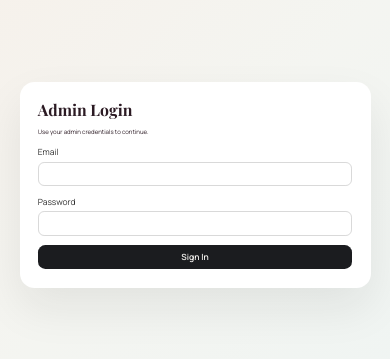
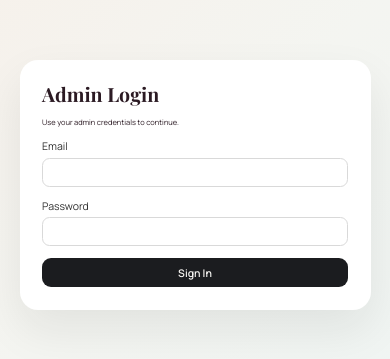
Before and after one commit to alpdogancelik/maxoy, a Next.js app in the folder Maxoy/: page /admin/login in a window 390 px wide. Shown: the part 237-596 px from the top of the page. Built offline with nearby package versions, Linux system fonts and the light colour scheme.

Commit message:
Improve mobile navigation and footer readability

```diff
--- a/Maxoy/components/layout/Footer.module.scss
+++ b/Maxoy/components/layout/Footer.module.scss
@@ -1,9 +1,13 @@
 @use "../../styles/mixin" as mixin;
 
 .footer {
-  background: #fff;
+  background: color-mix(in srgb, var(--surface-color) 96%, transparent);
   border-top: 1px solid var(--gray-2);
   padding: 5.6rem 0 0;
+
+  @include mixin.respond(tab-port) {
+    padding-top: 3.2rem;
+  }
 }
 
 .grid {
@@ -23,6 +27,10 @@
   display: flex;
   flex-direction: column;
   gap: 1.6rem;
+
+  @include mixin.respond(tab-port) {
+    gap: 1.2rem;
+  }
 }
 
 .logo {
@@ -42,13 +50,26 @@
   span {
     font-weight: 600;
   }
+
+  @include mixin.respond(tab-port) {
+    font-size: 2.2rem;
+
+    img {
+      height: 34px;
+    }
+  }
 }
 
 .desc {
   max-width: 44rem;
-  font-size: 1.4rem;
-  line-height: 1.65;
-  color: rgba(17, 24, 39, 0.7);
+  font-size: 1.5rem;
+  line-height: 1.7;
+  color: color-mix(in srgb, var(--primary-color) 76%, var(--surface-color));
+
+  @include mixin.respond(tab-port) {
+    max-width: none;
+    font-size: 1.45rem;
+  }
 }
 
 .links {
@@ -57,8 +78,12 @@
   gap: 2.4rem;
 
   @include mixin.respond(phone-big) {
+    grid-template-columns: repeat(2, minmax(0, 1fr));
+    gap: 1.8rem;
+  }
+
+  @include mixin.respond(phone-sm) {
     grid-template-columns: 1fr;
-    gap: 1.8rem;
   }
 }
 
@@ -77,8 +102,9 @@
 
   a {
     text-decoration: none;
-    font-size: 1.4rem;
-    color: rgba(17, 24, 39, 0.68);
+    font-size: 1.45rem;
+    line-height: 1.55;
+    color: color-mix(in srgb, var(--primary-color) 72%, var(--surface-color));
   }
 
   a:hover {
@@ -87,10 +113,10 @@
 }
 
 .heading {
-  font-size: 1.3rem;
+  font-size: 1.25rem;
   letter-spacing: 0.18em;
   text-transform: uppercase;
-  color: rgba(17, 24, 39, 0.9);
+  color: color-mix(in srgb, var(--primary-color) 88%, var(--surface-color));
   font-weight: 700;
 }
 
@@ -105,14 +131,15 @@
   justify-content: space-between;
   gap: 1.6rem;
   font-size: 1.2rem;
-  color: rgba(17, 24, 39, 0.62);
+  color: color-mix(in srgb, var(--primary-color) 64%, var(--surface-color));
 
   @include mixin.respond(tab-port) {
     flex-direction: column;
     align-items: flex-start;
+    font-size: 1.25rem;
   }
 }
 
 .muted {
-  color: rgba(17, 24, 39, 0.55);
+  color: color-mix(in srgb, var(--primary-color) 56%, var(--surface-color));
 }
--- a/Maxoy/components/layout/Navbar.module.scss
+++ b/Maxoy/components/layout/Navbar.module.scss
@@ -40,6 +40,7 @@
   font-family: var(--font-brand);
   font-size: 2.4rem;
   letter-spacing: 0.02em;
+  min-width: 0;
 
   img {
     height: 36px;
@@ -51,10 +52,29 @@
   }
 
   @include mixin.respond(tab-port) {
+    flex: 1;
+    justify-content: center;
     font-size: 2rem;
+    gap: 0.8rem;
 
     img {
       height: 30px;
+    }
+  }
+
+  @include mixin.respond(phone-big) {
+    justify-content: flex-start;
+    font-size: 1.9rem;
+
+    img {
+      height: 24px;
+      max-width: 72px;
+    }
+
+    span {
+      overflow: hidden;
+      text-overflow: ellipsis;
+      white-space: nowrap;
     }
   }
 }
@@ -138,9 +158,14 @@
   display: flex;
   align-items: center;
   gap: 1.2rem;
+  flex-shrink: 0;
 
   @include mixin.respond(tab-port) {
     gap: 0.8rem;
+  }
+
+  @include mixin.respond(phone-big) {
+    gap: 0.6rem;
   }
 }
 
@@ -163,6 +188,12 @@
     width: 38px;
     height: 38px;
     font-size: 1.6rem;
+  }
+
+  @include mixin.respond(phone-big) {
+    width: 36px;
+    height: 36px;
+    font-size: 1.5rem;
   }
 }
 
@@ -191,6 +222,12 @@
     height: 38px;
     font-size: 1.6rem;
   }
+
+  @include mixin.respond(phone-big) {
+    width: 36px;
+    height: 36px;
+    font-size: 1.5rem;
+  }
 }
 
 .iconButton:hover,
@@ -214,6 +251,12 @@
   padding: 0.2rem 0.6rem;
   min-width: 20px;
   text-align: center;
+
+  @include mixin.respond(phone-big) {
+    min-width: 18px;
+    font-size: 1rem;
+    padding: 0.15rem 0.45rem;
+  }
 }
 
 .burger {
@@ -244,6 +287,7 @@
   @include mixin.respond(phone-big) {
     width: 38px;
     height: 38px;
+    border-radius: 10px;
   }
 }
 
--- a/Maxoy/components/layout/StickyBar.jsx
+++ b/Maxoy/components/layout/StickyBar.jsx
@@ -30,7 +30,7 @@ const StickyBar = () => {
     if (typeof document === "undefined") return;
     const root = document.documentElement;
     if (visible) {
-      root.style.setProperty("--sticky-bar-height", "7.6rem");
+      root.style.setProperty("--sticky-bar-height", "9.4rem");
     } else {
       root.style.removeProperty("--sticky-bar-height");
     }
--- a/Maxoy/components/layout/TrustStrip.module.scss
+++ b/Maxoy/components/layout/TrustStrip.module.scss
@@ -3,7 +3,7 @@
 .strip {
   border-top: 1px solid var(--gray-2);
   border-bottom: 1px solid var(--gray-2);
-  background: #fff;
+  background: color-mix(in srgb, var(--surface-color) 96%, transparent);
   padding: 3.2rem 0;
 }
 
@@ -29,8 +29,9 @@
 }
 
 .text {
-  font-size: 1.4rem;
-  color: rgba(17, 24, 39, 0.75);
+  font-size: 1.45rem;
+  line-height: 1.55;
+  color: color-mix(in srgb, var(--primary-color) 72%, var(--surface-color));
 }
 
 @include mixin.respond(tab-port) {
@@ -45,12 +46,18 @@
 
   .item {
     flex-direction: row;
-    justify-content: center;
+    justify-content: flex-start;
+    align-items: center;
     text-align: left;
+    padding-inline: 0.8rem;
   }
 
   .icon {
     width: 36px;
     height: 36px;
   }
+
+  .text {
+    font-size: 1.4rem;
+  }
 }
--- a/Maxoy/styles/global.scss
+++ b/Maxoy/styles/global.scss
@@ -102,15 +102,15 @@ html {
   }
 
   @include mixin.respond(phone-big) {
-    font-size: 45%;
+    font-size: 50%;
   }
 
   @include mixin.respond(phone-sm) {
-    font-size: 38%;
+    font-size: 47%;
   }
 
   @include mixin.respond(phone-esm) {
-    font-size: 35%;
+    font-size: 44%;
   }
 }
 
```
Also changed, not shown: Maxoy/components/layout/Footer.jsx (+15 -13 lines), Maxoy/components/layout/MobileNav.module.scss (+61 -29 lines), Maxoy/components/layout/StickyBar.module.scss (+23 -0 lines), Maxoy/components/layout/TrustStrip.jsx (+5 -5 lines).
